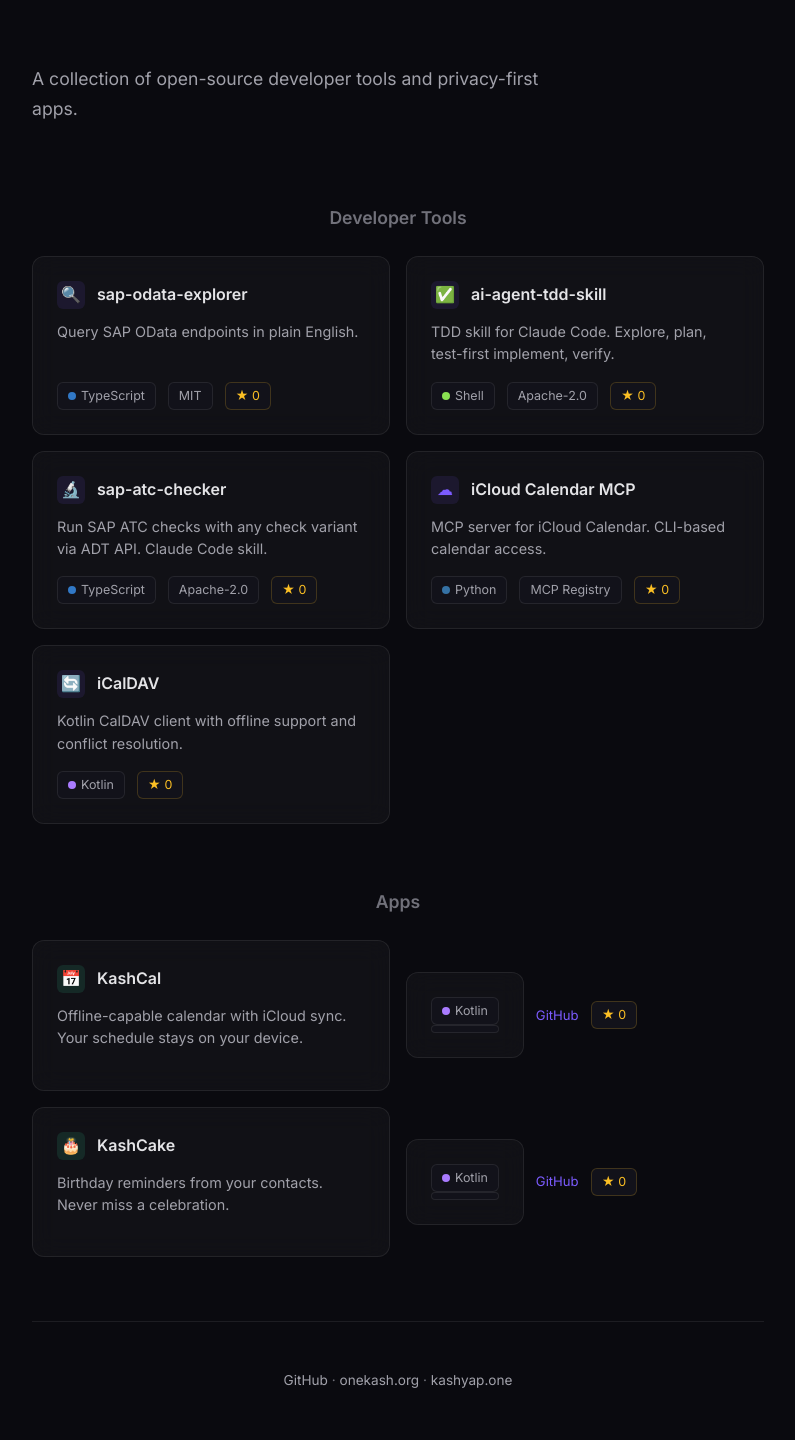
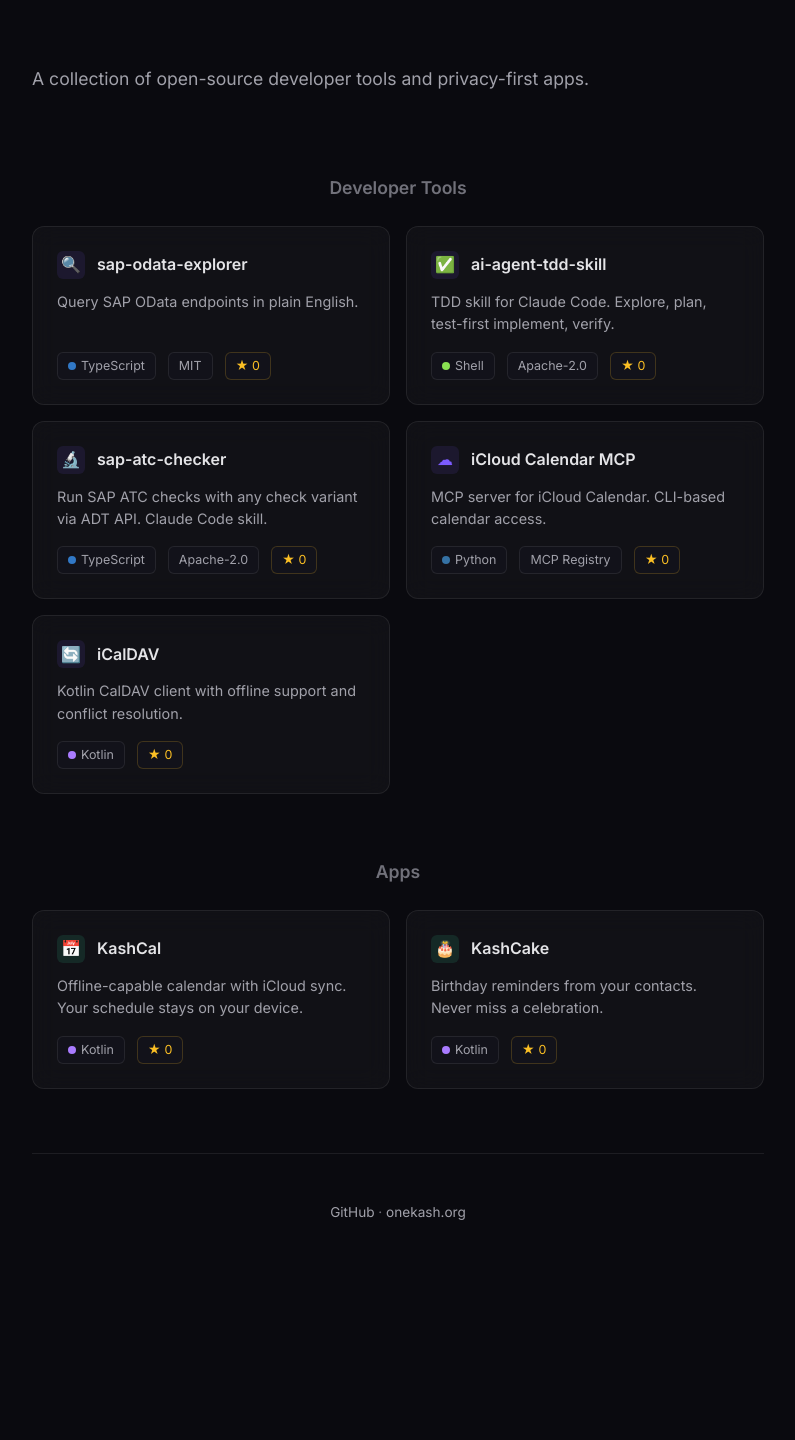
Before and after one commit to openkash/openkash.github.io, a Jekyll site: the page built from index.html, in a window 1280 px wide. Shown: the whole page, without its empty margins (242-1037 px from the left). Built offline with Jekyll 4.4.1, drawn with Linux system fonts in a browser that asks for light colours; comment, search, counter and statistics services are not loaded; after the commit the page ends 1271 px from its top, so only the background shows below that.

Commit message:
Fix intro line wrap, revert app cards to GitHub links, remove kashyap.one from footer

```diff
--- a/assets/css/style.css
+++ b/assets/css/style.css
@@ -32,7 +32,7 @@ a:hover { text-decoration: underline; }
 
 .intro p {
   font-size: 1.1rem; color: var(--text-secondary);
-  max-width: 540px; line-height: 1.7;
+  line-height: 1.7;
 }
 
 /* Sections */
@@ -106,9 +106,6 @@ a:hover { text-decoration: underline; }
 
 .tag--stars { color: #fbbf24; border-color: rgba(251, 191, 36, 0.2); }
 
-.tag--link a { color: var(--accent); text-decoration: none; font-size: 0.78rem; }
-.tag--link a:hover { text-decoration: underline; }
-
 /* Footer */
 .footer {
   padding: 48px 0; margin-top: 32px;
--- a/index.html
+++ b/index.html
@@ -83,7 +83,7 @@ layout: default
     <h2 class="section__title">Apps</h2>
     <div class="project-grid">
 
-      <a class="card" href="https://kashcal.github.io" data-repo="KashCal/KashCal">
+      <a class="card" href="https://github.com/KashCal/KashCal" data-repo="KashCal/KashCal">
         <div class="card__header">
           <div class="card__icon card__icon--app">&#128197;</div>
           <div class="card__name">KashCal</div>
@@ -91,7 +91,6 @@ layout: default
         <p class="card__desc">Offline-capable calendar with iCloud sync. Your schedule stays on your device.</p>
         <div class="card__meta">
           <span class="tag tag--lang tag--kotlin">Kotlin</span>
-          <span class="tag tag--link"><a href="https://github.com/KashCal/KashCal">GitHub</a></span>
           <span class="tag tag--stars" hidden>&#9733; 0</span>
         </div>
       </a>
@@ -104,7 +103,6 @@ layout: default
         <p class="card__desc">Birthday reminders from your contacts. Never miss a celebration.</p>
         <div class="card__meta">
           <span class="tag tag--lang tag--kotlin">Kotlin</span>
-          <span class="tag tag--link"><a href="https://github.com/KashCal/KashCake">GitHub</a></span>
           <span class="tag tag--stars" hidden>&#9733; 0</span>
         </div>
       </a>
@@ -117,8 +115,6 @@ layout: default
       <a href="https://github.com/openkash">GitHub</a>
       &middot;
       <a href="https://onekash.org">onekash.org</a>
-      &middot;
-      <a href="https://kashyap.one">kashyap.one</a>
     </p>
   </footer>
 
```
